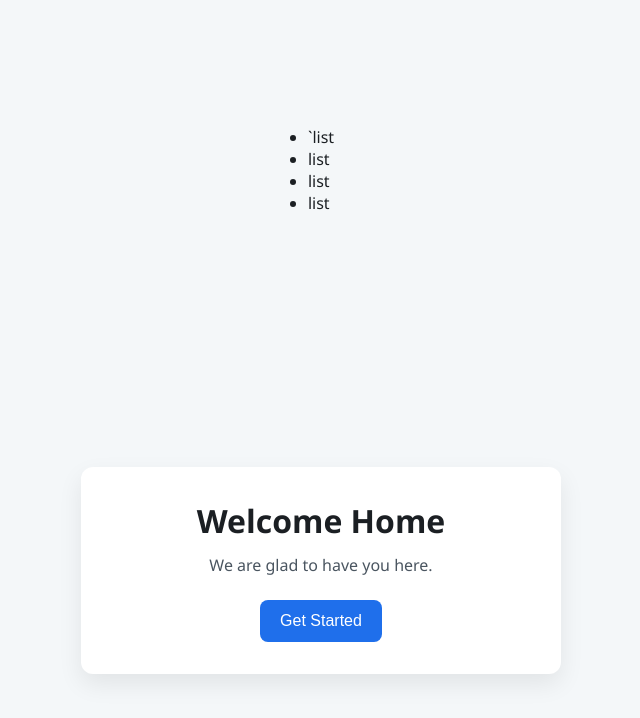
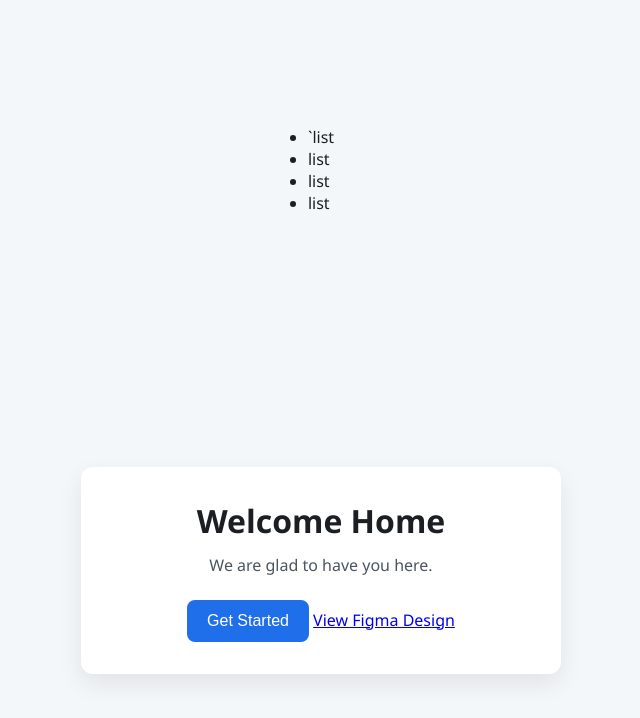
Before and after one commit to david-asoegwu/milk-delivery, a plain HTML site: page index.html in a window 1280 px wide. Shown: the whole page, without its empty margins (319-959 px from the left). Drawn offline with Linux system fonts and the light colour scheme.

Commit message:
Add Figma design link to welcome section

```diff
--- a/index.html
+++ b/index.html
@@ -19,6 +19,12 @@
       <h1>Welcome Home</h1>
       <p>We are glad to have you here.</p>
       <button type="button">Get Started</button>
+      <a
+        href="https://www.figma.com/design/Do47pGEyK30tN0ZlyPchf0/Hair-Studio-project--Community-?node-id=0-1&t=4Yxg9goV1cSLEugi-1"
+        target="_blank"
+        rel="noopener noreferrer"
+        >View Figma Design</a
+      >
     </section>
   </body>
 </html>
```
